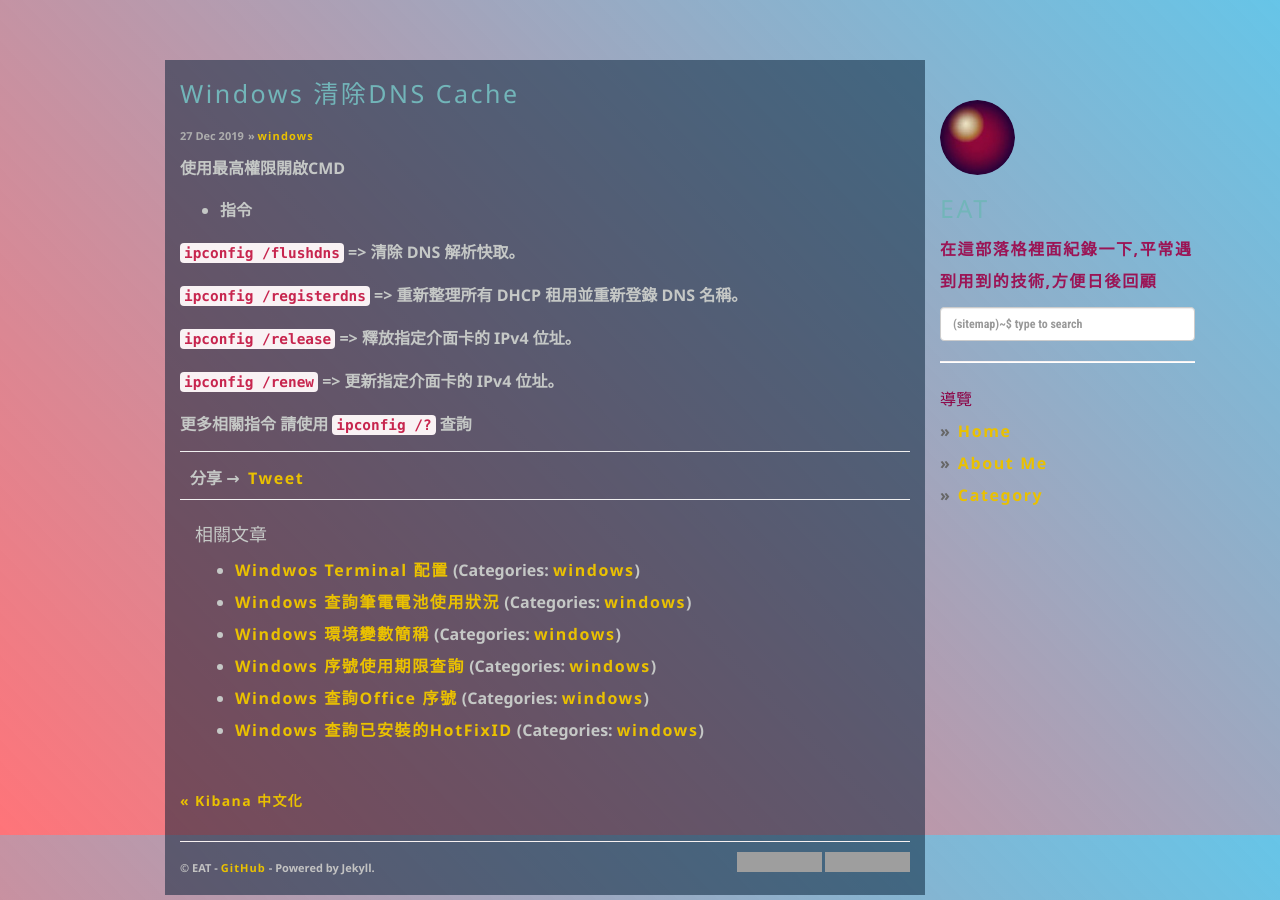
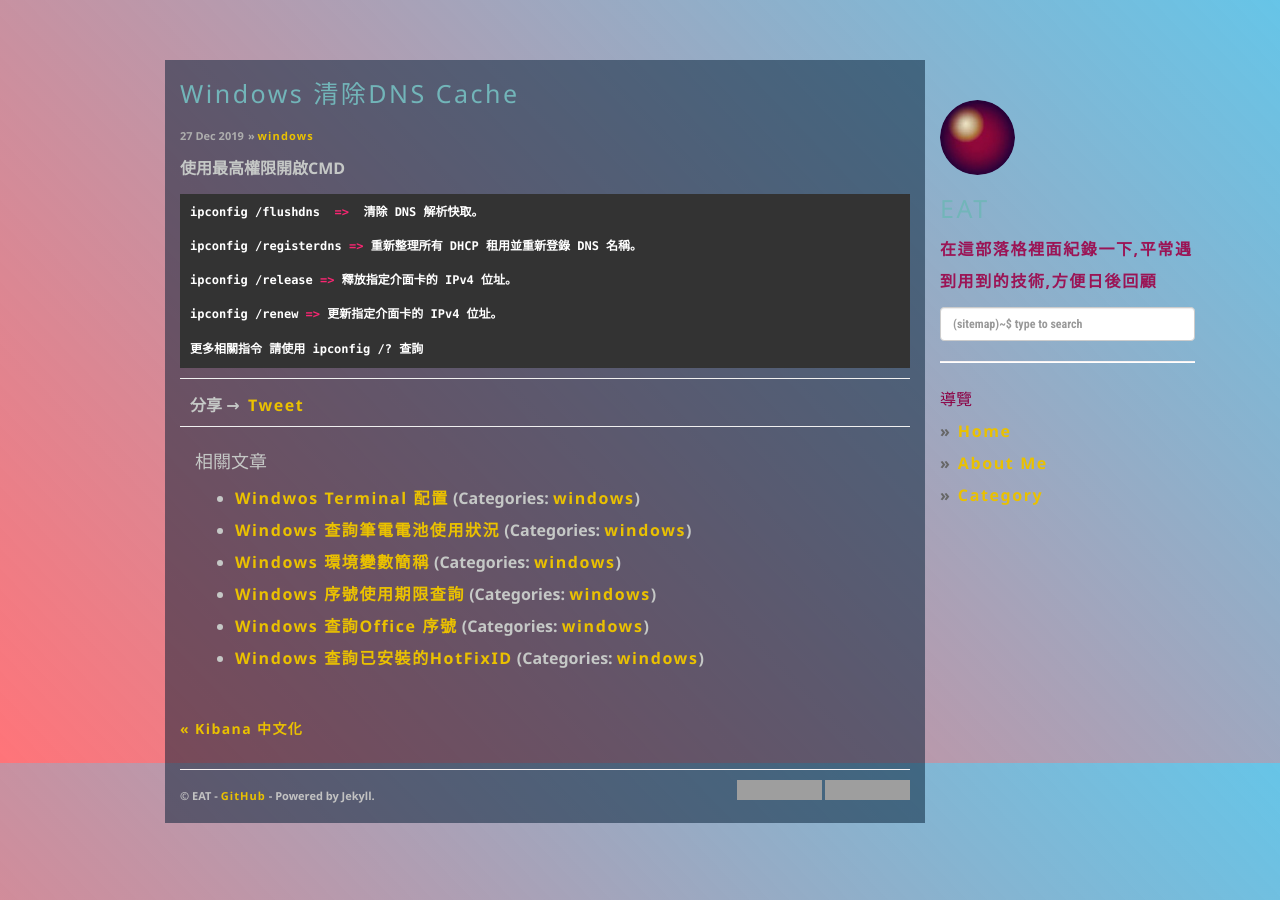
Before and after one commit to dyeat/dyeat.github.io, a Jekyll site: the page built from _posts/2019-12-27-Windows 清除DNS Cache.md, in a window 1280 px wide. Built offline with Jekyll 4.4.1, drawn with Linux system fonts in a browser that asks for light colours; nearby versions of some CDN libraries; comment, search, counter and statistics services are not loaded; grey boxes are pictures that could not be loaded.

Commit message:
update post

````diff
--- a/_posts/2019-12-27-Windows 清除DNS Cache.md
+++ b/_posts/2019-12-27-Windows 清除DNS Cache.md
@@ -6,16 +6,17 @@ categories: [windows]
 tags: [windows]
 ---
 
-使用最高權限開啟CMD
 
-- 指令<br>
+**使用最高權限開啟CMD**
 
-`ipconfig /flushdns`  =>  清除 DNS 解析快取。
+```sh
+ipconfig /flushdns  =>  清除 DNS 解析快取。
 
-`ipconfig /registerdns` => 重新整理所有 DHCP 租用並重新登錄 DNS 名稱。
+ipconfig /registerdns => 重新整理所有 DHCP 租用並重新登錄 DNS 名稱。
 
-`ipconfig /release` => 釋放指定介面卡的 IPv4 位址。
+ipconfig /release => 釋放指定介面卡的 IPv4 位址。
 
-`ipconfig /renew` => 更新指定介面卡的 IPv4 位址。
+ipconfig /renew => 更新指定介面卡的 IPv4 位址。
 
-更多相關指令 請使用 `ipconfig /?` 查詢
+更多相關指令 請使用 ipconfig /? 查詢
+```
````
